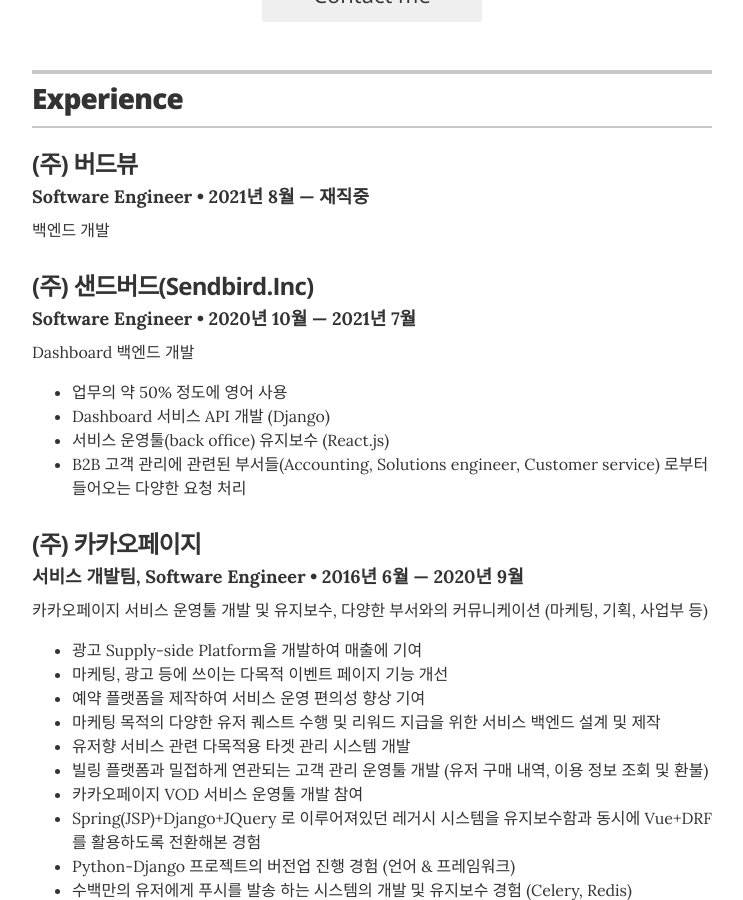
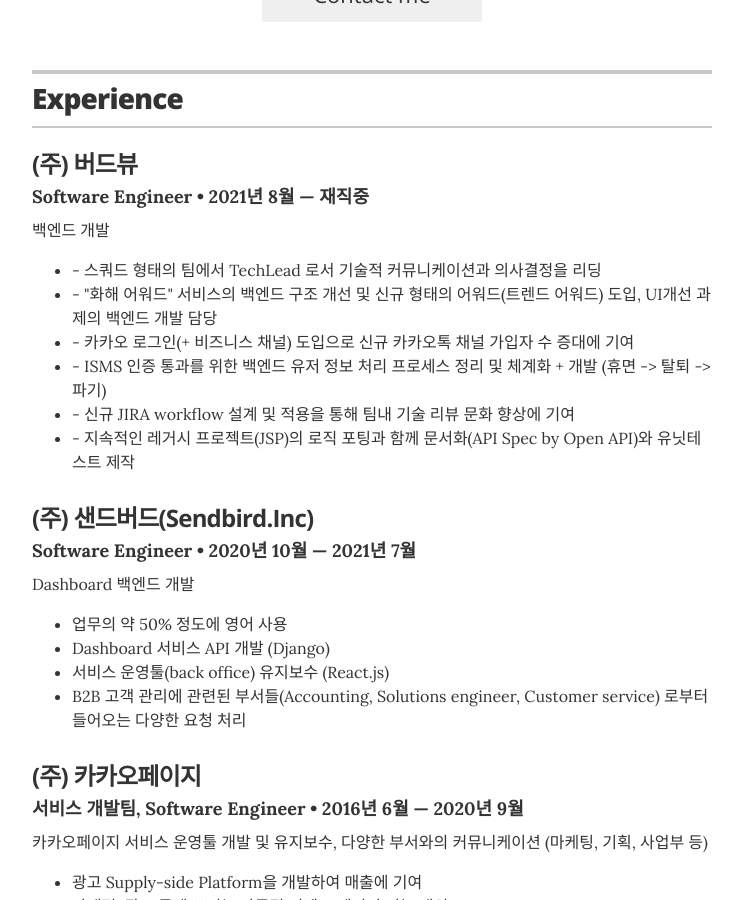
Before and after one commit to Shiwoo-Park/resume, a Jekyll site: the page built from index.html, in a window 1280 px wide and 900 px high, scrolled down 370 px. Shown: the whole window, without its empty margins (268-1011 px from the left). Built offline with Jekyll 4.4.1, drawn with Linux system fonts in a browser that asks for light colours.

Commit message:
Update experience.yml

```diff
--- a/_data/experience.yml
+++ b/_data/experience.yml
@@ -4,6 +4,14 @@
   duration: 2021년 8월 &mdash; 재직중
   summary: |
     백엔드 개발
+    <ul>
+      <li>- 스쿼드 형태의 팀에서 TechLead 로서 기술적 커뮤니케이션과 의사결정을 리딩</li>
+      <li>- "화해 어워드" 서비스의 백엔드 구조 개선 및 신규 형태의 어워드(트렌드 어워드) 도입, UI개선 과제의 백엔드 개발 담당</li>
+      <li>- 카카오 로그인(+ 비즈니스 채널) 도입으로 신규 카카오톡 채널 가입자 수 증대에 기여</li>
+      <li>- ISMS 인증 통과를 위한 백엔드 유저 정보 처리 프로세스 정리 및 체계화 + 개발 (휴면 -> 탈퇴 -> 파기)</li>
+      <li>- 신규 JIRA workflow 설계 및 적용을 통해 팀내 기술 리뷰 문화 향상에 기여</li>
+      <li>- 지속적인 레거시 프로젝트(JSP)의 로직 포팅과 함께 문서화(API Spec by Open API)와 유닛테스트 제작</li>
+    </ul>
 
 - company: (주) 샌드버드(Sendbird.Inc)
   position: Software Engineer
```
